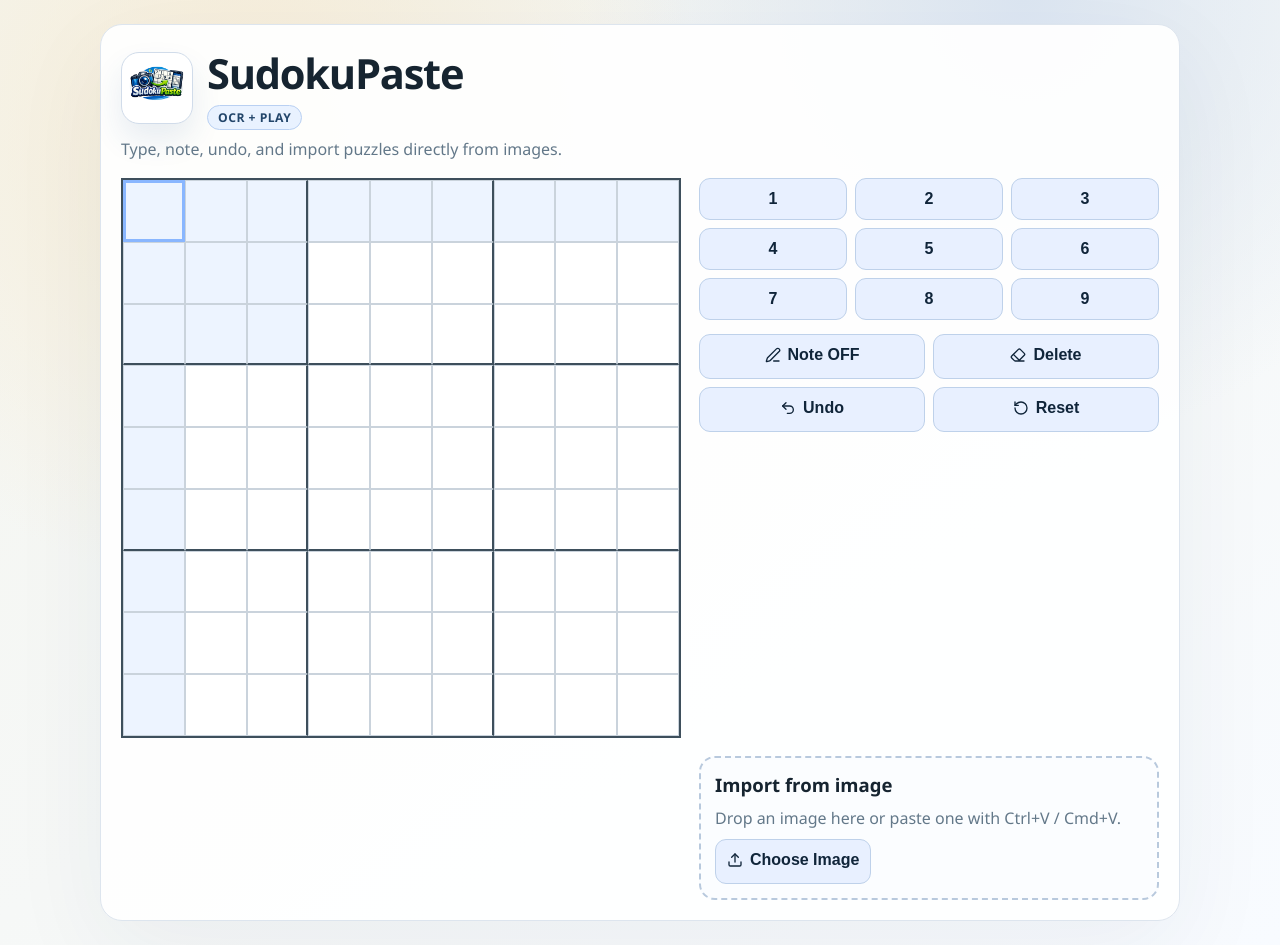
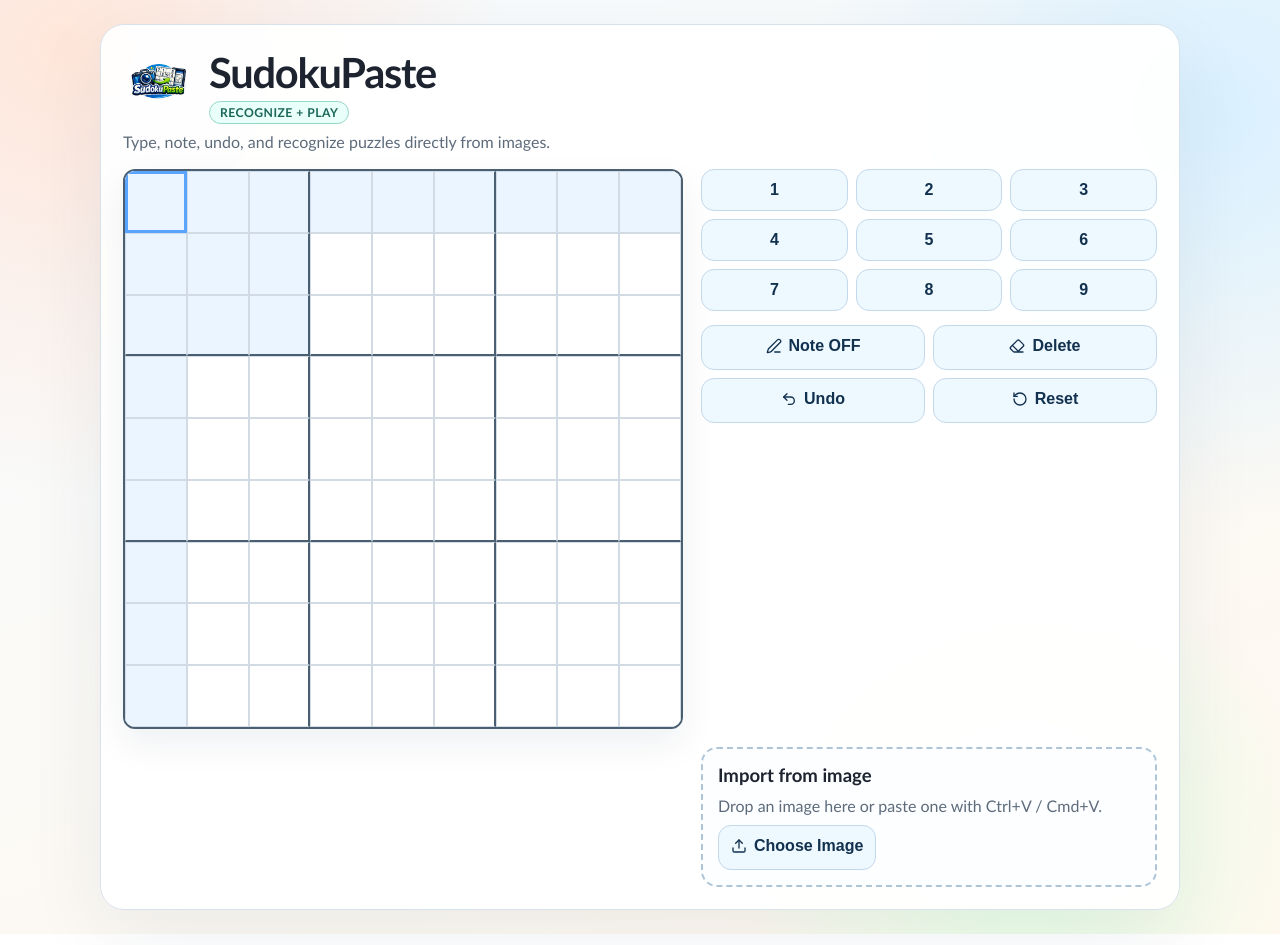
Before and after one commit to wrestlingcarbonapple/PuzzleSnap, a Next.js app: page / in a window 1280 px wide. Built offline with nearby package versions, Linux system fonts and the light colour scheme.

Commit message:
Refresh theme, recognition wording, and frameless logo

```diff
--- a/src/app/globals.css
+++ b/src/app/globals.css
@@ -1,22 +1,23 @@
 :root {
-  --bg: radial-gradient(circle at 20% 15%, #f7ecd5, transparent 35%),
-    radial-gradient(circle at 80% 0%, #dce6f2, transparent 32%),
-    linear-gradient(145deg, #f4f5ef, #f8fbff);
-  --card: #ffffffee;
-  --text: #162430;
-  --muted: #637889;
+  --bg: radial-gradient(circle at 5% 5%, #ffe6da 0%, transparent 30%),
+    radial-gradient(circle at 95% 12%, #d9f0ff 0%, transparent 28%),
+    radial-gradient(circle at 80% 90%, #e6ffe6 0%, transparent 22%),
+    linear-gradient(160deg, #f6fbff, #fff8ee);
+  --card: #fffffff0;
+  --text: #1d2430;
+  --muted: #5d6b7b;
   --board-bg: #fff;
-  --line: #3e4f5c;
-  --subline: #cad3dc;
-  --selected: #89b6ff;
-  --selected-unit: #edf4ff;
-  --same-number: #cde0ff;
-  --blocked: #eef0f3;
-  --given: #0f2334;
-  --button: #e8f0ff;
-  --button-text: #10253a;
-  --button-active: #99c2ff;
-  --button-muted: #cdd8e6;
+  --line: #4b5f72;
+  --subline: #d2dbe4;
+  --selected: #59a4ff;
+  --selected-unit: #ebf5ff;
+  --same-number: #dcecff;
+  --blocked: #f1f4f6;
+  --given: #16344f;
+  --button: #eef8ff;
+  --button-text: #12314f;
+  --button-active: #8dd6d0;
+  --button-muted: #dbe4ec;
   --danger: #c1434b;
 }
 
@@ -32,7 +33,7 @@ body {
 }
 
 body {
-  font-family: "Work Sans", "Segoe UI", sans-serif;
+  font-family: "Avenir Next", "Nunito Sans", "Trebuchet MS", "Segoe UI", sans-serif;
   color: var(--text);
   background: var(--bg);
 }
@@ -46,11 +47,12 @@ body {
 
 .card {
   width: min(1080px, 100%);
-  border: 1px solid #dde5ee;
-  border-radius: 22px;
+  border: 1px solid #d8e2ec;
+  border-radius: 24px;
   background: var(--card);
-  box-shadow: 0 30px 100px #1f35510f;
-  padding: 20px;
+  box-shadow: 0 26px 80px #10254412;
+  backdrop-filter: blur(6px);
+  padding: 22px;
   display: grid;
   grid-template-columns: minmax(280px, 560px) minmax(230px, 1fr);
   gap: 18px;
@@ -69,10 +71,7 @@ body {
 .app-logo {
   width: 72px;
   height: 72px;
-  border-radius: 18px;
-  border: 1px solid #d1dcea;
-  background: #fff;
-  box-shadow: 0 16px 30px #2755921a;
+  border-radius: 0;
 }
 
 .title-text {
@@ -87,9 +86,9 @@ body {
   align-items: center;
   padding: 3px 10px;
   border-radius: 999px;
-  background: #e9f2ff;
-  border: 1px solid #b9d0f2;
-  color: #22456a;
+  background: #e9fff9;
+  border: 1px solid #95d6c4;
+  color: #1a6659;
   font-size: 0.76rem;
   font-weight: 700;
   letter-spacing: 0.04em;
@@ -100,6 +99,7 @@ body {
   margin: 0;
   font-size: clamp(2rem, 4vw, 2.6rem);
   letter-spacing: -0.03em;
+  font-family: "Gill Sans", "Avenir Next Condensed", "Trebuchet MS", sans-serif;
 }
 
 .title-block p {
@@ -119,7 +119,10 @@ body {
   grid-template-columns: repeat(9, 1fr);
   grid-template-rows: repeat(9, 1fr);
   border: 2px solid var(--line);
+  border-radius: 12px;
+  overflow: hidden;
   background: var(--board-bg);
+  box-shadow: 0 14px 36px #0e2a4a12;
 }
 
 .cell {
@@ -129,6 +132,7 @@ body {
   color: var(--text);
   padding: 0;
   cursor: pointer;
+  transition: background-color 120ms ease;
 }
 
 .cell-box-right {
@@ -163,6 +167,7 @@ body {
 
 .cell-invalid .cell-value {
   color: #c63c3c;
+  font-weight: 700;
 }
 
 .cell-value {
@@ -205,14 +210,15 @@ body {
 }
 
 .key {
-  border: 1px solid #bed1ea;
+  border: 1px solid #c3d8ea;
   background: var(--button);
   color: var(--button-text);
-  border-radius: 11px;
-  padding: 11px;
+  border-radius: 13px;
+  padding: 11px 12px;
   font-size: 1rem;
-  font-weight: 600;
+  font-weight: 700;
   cursor: pointer;
+  transition: transform 100ms ease, box-shadow 120ms ease, filter 120ms ease;
 }
 
 .key-content {
@@ -222,7 +228,9 @@ body {
 }
 
 .key:hover {
-  filter: brightness(0.98);
+  filter: brightness(1.01);
+  box-shadow: 0 10px 16px #16477817;
+  transform: translateY(-1px);
 }
 
 .key:disabled {
@@ -232,6 +240,7 @@ body {
 
 .key-note-on {
   background: var(--button-active);
+  border-color: #71c9bf;
 }
 
 .key-muted {
@@ -241,18 +250,18 @@ body {
 
 .import-zone {
   grid-column: 2;
-  border: 2px dashed #b8c9dd;
+  border: 2px dashed #aec5d7;
   border-radius: 16px;
-  padding: 14px;
+  padding: 15px;
   display: flex;
   flex-direction: column;
   gap: 10px;
-  background: #fbfdff;
+  background: #fdfeff;
 }
 
 .import-zone-active {
-  background: #edf4ff;
-  border-color: #85ace3;
+  background: #eef9ff;
+  border-color: #7bb4da;
 }
 
 .import-zone h2 {
@@ -281,13 +290,13 @@ body {
   width: 100%;
   height: 10px;
   border-radius: 999px;
-  background: #dbe8f6;
+  background: #dceaf7;
   overflow: hidden;
 }
 
 .progress-fill {
   height: 100%;
-  background: linear-gradient(to right, #6ea5ef, #4e89d9);
+  background: linear-gradient(to right, #46bcce, #4f8fd9);
 }
 
 .ocr-error {
--- a/src/components/SudokuApp.tsx
+++ b/src/components/SudokuApp.tsx
@@ -283,7 +283,7 @@ export default function SudokuApp() {
       previewContext.drawImage(canvas, rect.left, rect.top, rect.size, rect.size, 0, 0, rect.size, rect.size);
       setPreviewUrl(preview.toDataURL("image/png"));
 
-      setOcrMessage("Loading OCR engine...");
+      setOcrMessage("Loading recognition engine...");
       const tesseract = await import("tesseract.js");
       const worker = await tesseract.createWorker("eng");
       await worker.setParameters({
@@ -340,9 +340,9 @@ export default function SudokuApp() {
 
       await worker.terminate();
       setRecognizedValues(detected);
-      setOcrMessage("OCR complete. Apply puzzle if it looks right.");
+      setOcrMessage("Recognition complete. Apply puzzle if it looks right.");
     } catch (error) {
-      const message = error instanceof Error ? error.message : "OCR failed";
+      const message = error instanceof Error ? error.message : "Recognition failed";
       setOcrError(message);
       setOcrMessage("");
     } finally {
@@ -460,10 +460,10 @@ export default function SudokuApp() {
             <NextImage src="/logo.png" alt="SudokuPaste logo" width={72} height={72} className="app-logo" />
             <div className="title-text">
               <h1>SudokuPaste</h1>
-              <span className="title-chip">OCR + Play</span>
+              <span className="title-chip">Recognize + Play</span>
             </div>
           </div>
-          <p>Type, note, undo, and import puzzles directly from images.</p>
+          <p>Type, note, undo, and recognize puzzles directly from images.</p>
         </div>
 
         <section className="board-wrap">
@@ -616,7 +616,7 @@ export default function SudokuApp() {
               >
                 <span className="key-content">
                   <Check size={16} aria-hidden />
-                  Use OCR Puzzle
+                  Use recognized puzzle
                 </span>
               </button>
             )}
```
